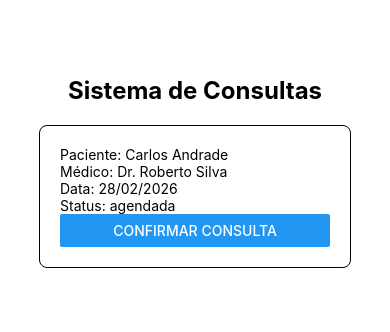
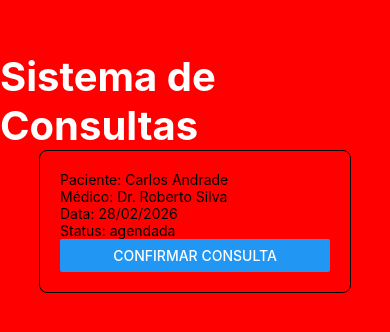
Before and after one commit to An4lu/sistema-consultas-mobile, a React Native app: screen / in a window 390 px wide. Shown: the part 250-582 px from the top of the page. Built offline with nearby package versions, Linux system fonts and the light colour scheme.

Commit message:
Atualização text aula 31-03

```diff
--- a/App.tsx
+++ b/App.tsx
@@ -39,14 +39,14 @@ export default function App() {
 const styles = StyleSheet.create({
   container: {
     flex: 1,
-    backgroundColor: "#fff",
+    backgroundColor: "red",
     alignItems: "center",
     justifyContent: "center",
   },
   titulo: {
-    fontSize: 24,
+    color: "white",
+    fontSize: 40,
     fontWeight: "bold",
-    marginBottom: 20,
   },
   card: {
     width: "80%",
```
